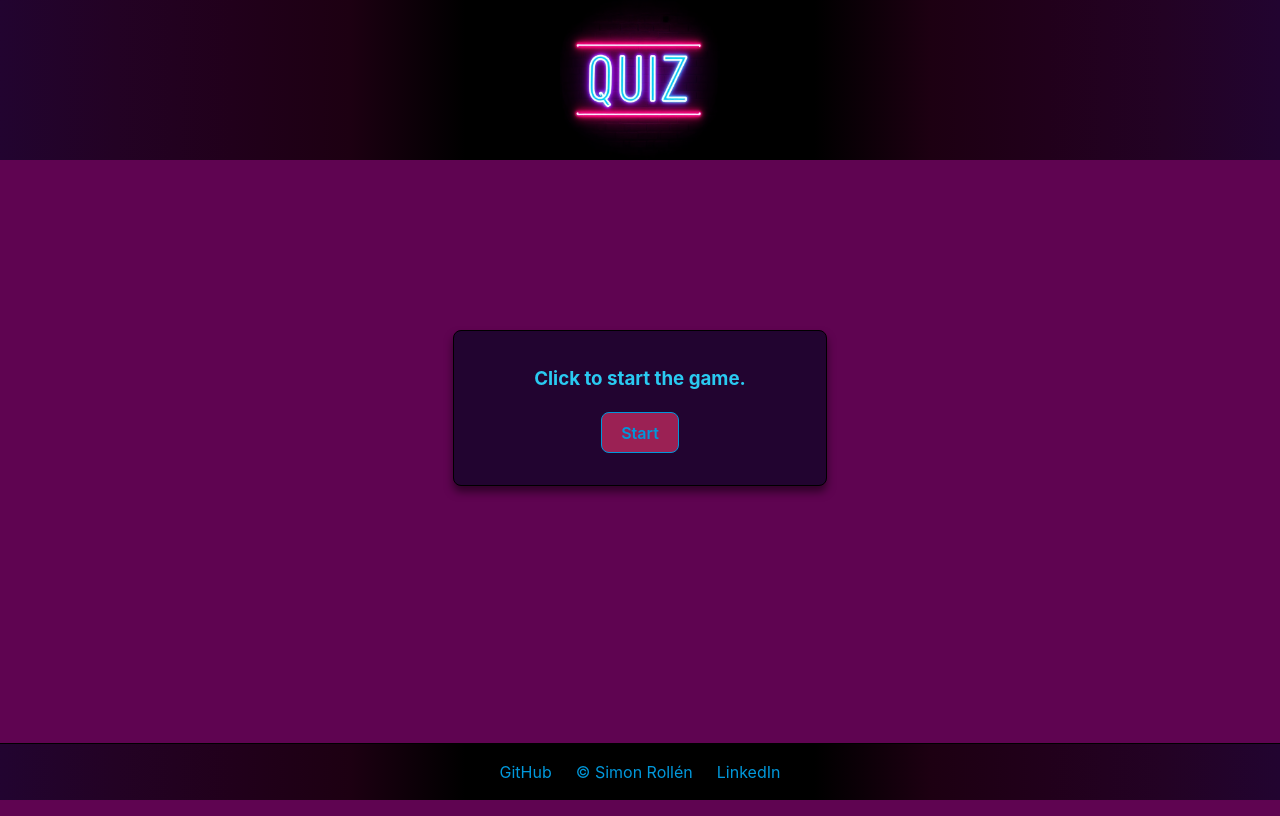
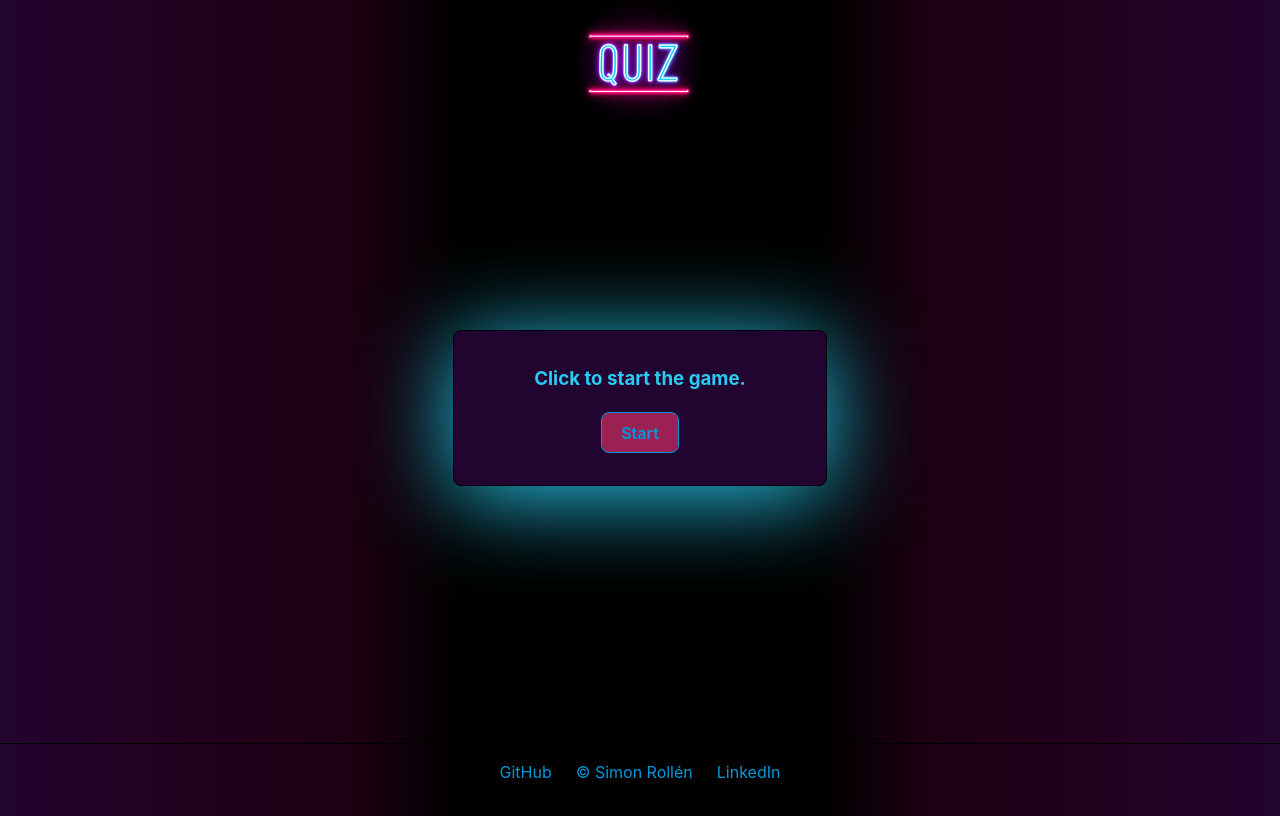
Before and after one commit to SimonR-prog/QuizAppReact, a React (Vite) app in the folder assignmentFE2/: page / in a window 1280 px wide. Built offline with nearby package versions, Linux system fonts and the light colour scheme.

Commit message:
Changed shadows.

```diff
--- a/assignmentFE2/package.json
+++ b/assignmentFE2/package.json
@@ -10,11 +10,6 @@
     "preview": "vite preview"
   },
   "dependencies": {
-    "@fortawesome/fontawesome-svg-core": "^6.7.2",
-    "@fortawesome/free-brands-svg-icons": "^6.7.2",
-    "@fortawesome/free-regular-svg-icons": "^6.7.2",
-    "@fortawesome/free-solid-svg-icons": "^6.7.2",
-    "@fortawesome/react-fontawesome": "^0.2.2",
     "react": "^18.3.1",
     "react-dom": "^18.3.1"
   },
--- a/assignmentFE2/src/App.jsx
+++ b/assignmentFE2/src/App.jsx
@@ -12,7 +12,7 @@ function App() {
           <QuizGame />
         </>
       ) : (
-        <div className="card">
+        <div className="card card-shadow-blue">
           <h3>Click to start the game.</h3>
           <button onClick={quiz} id="start" className="btn">Start</button>
         </div>
--- a/assignmentFE2/src/Stylings/index.css
+++ b/assignmentFE2/src/Stylings/index.css
@@ -7,15 +7,28 @@
   --second-bg-color: #220430;
   --text-color: #0098db;
   --text-highlight: #2acaf1;
-  --box-shadow-color: 0 6px 8px rgba(0, 0, 0, 0.5);
+  --box-shadow-color: 0 8px 65px #2acaf1;
   --border-color: 1.5px solid black;
   --button-color: #9b2154;
+
+  --box-shadow-blue: 0 10px 90px #2acaf1;
+  --box-shadow-red: 0 10px 90px #fe3538;
+  --box-shadow-green : 0 10px 90px #00e244;
+
+  --button-text-highlight:
+      0 0 10px #fff,
+      0 0 20px #fff,
+      0 0 40px #fff,
+      0 0 80px #fff,
+      0 0 120px #fff;
+
+  --background-gradient: linear-gradient(to left, #220430, #230224, #21001b, #1d0012, #000000, #000000, #000000, #000000, #1d0012, #21001b, #230224, #220430);
 }
 a {
   text-decoration: inherit;
 }
 body {
-  background-color: var(--bg-color);
+  background-image: var(--background-gradient);
   display: flex;
   justify-content: center;
   align-items: center;
@@ -41,12 +54,8 @@ button {
 button:hover {
   transform: scale(1.05);
   color: var(--text-highlight);
-  text-shadow:
-    0 0 10px #fff,
-    0 0 20px #fff,
-    0 0 40px #fff,
-    0 0 80px #fff,
-    0 0 120px #fff;
+  text-shadow: var(--button-text-highlight);
+  box-shadow: var(--box-shadow-color);
 }
 
 /* Card; */
@@ -59,9 +68,20 @@ button:hover {
   padding-right: 5rem;
   border-radius: 8px;
   color: var(--text-color);
-  box-shadow: var(--box-shadow-color);
   border: var(--border-color);
 }
+
+/* Cardshadows depending on result */
+.card-shadow-blue{
+  box-shadow: var(--box-shadow-blue);
+}
+.card-shadow-red{
+  box-shadow: var(--box-shadow-red);
+}
+.card-shadow-green{
+  box-shadow: var(--box-shadow-green);
+}
+
 
 /* Quiz - results list; */
 .results{
@@ -86,13 +106,9 @@ li p{
   gap: 1rem;
 }
 
-
-
-
-
 /* Header; */
 .header{
-    background-image: linear-gradient(to left, #220430, #230224, #21001b, #1d0012, #000000, #000000, #000000, #000000, #1d0012, #21001b, #230224, #220430);
+    background-image: var(--background-gradient);
     position: fixed;
     width: 100%;
     top: 0;
@@ -105,12 +121,12 @@ li p{
     color: var(--text-color);
 }
 img{
-    width: 10rem;
+    height: 8rem;
 }
 
 /* Footer; */
 .footer{
-  background-image: linear-gradient(to left, #220430, #230224, #21001b, #1d0012, #000000, #000000, #000000, #000000, #1d0012, #21001b, #230224, #220430);
+  background-image: var(--background-gradient);
   position: fixed;
   display: flex;
   flex-direction: column;
--- a/assignmentFE2/src/quiz.jsx
+++ b/assignmentFE2/src/quiz.jsx
@@ -9,9 +9,8 @@ function QuizGame(){
     const [correct, setCorrect] = useState(0);
     const [wrong, setWrong] = useState(0);
     const [indexId, setIndexId] = useState(0);
-    const question = data[indexId]
-    const [color, setColor] = useState("")
-
+    const question = data[indexId];
+    const boxShadow = correct > wrong ? "card-shadow-green" : correct < wrong ? "card-shadow-red" : "card-shadow-blue";
 
     useEffect(() => {
         const getData = async () => {
@@ -20,21 +19,17 @@ function QuizGame(){
         };
         getData();
     }, []);
-    useEffect(() => {
-        document.body.style.backgroundColor = color
-    }, [color])
 
     if (data.length === 0) {
         return <h3>Fetching questions...</h3>;
-      }
+    }
 
     function checkAnswer(chosenAnswer) {
         if (chosenAnswer === question.answer) {
             setCorrect(correct + 1);
-            setColor("DarkGreen");
-        } else{
+        }
+        else{
             setWrong(wrong + 1);
-            setColor("DarkRed");
         }
         if (indexId + 1 < 5) {
             setIndexId(indexId + 1)
@@ -44,6 +39,8 @@ function QuizGame(){
         }
     };
 
+
+
     return(
         <>
             {showResultScreen ? (
@@ -52,7 +49,7 @@ function QuizGame(){
                 </>
             ) : (
                 <>
-                    <section className="card">
+                    <section className={`card ${boxShadow}`}>
                         <section className="results">
                             <section className="result-text">
                                 <h2>Score:</h2>
--- a/assignmentFE2/src/result.jsx
+++ b/assignmentFE2/src/result.jsx
@@ -7,15 +7,18 @@ function ResultScreen({wrong, correct}) {
     function quiz(){ setStartQuiz(true);};
     const [result, setResult] = useState("");
     const [points, setPoints] = useState("");
+    const [boxShadow, setBoxShadow] = useState("")
 
     useEffect(() => {
         if (wrong < correct) {
             setResult("Winner!");
             setPoints(`${correct} correct answers out of 5!`)
+            setBoxShadow("card-shadow-green")
         }
         else {
             setResult("Loser..");
             setPoints(`You guess wrong ${wrong} times.`)
+            setBoxShadow("card-shadow-red")
         }
     }, [wrong, correct])
 
@@ -28,7 +31,7 @@ function ResultScreen({wrong, correct}) {
                 </>
             ) : (
                 <>
-                    <section className="card">
+                    <section className={`card ${boxShadow}`}>
                         <h2> {result} </h2>
                         <p>{points}</p>
                         <button className="btn" onClick={quiz}>Go again?</button>
```
Also changed, not shown: 1 other file (tests, documents, lock files or other folders).
